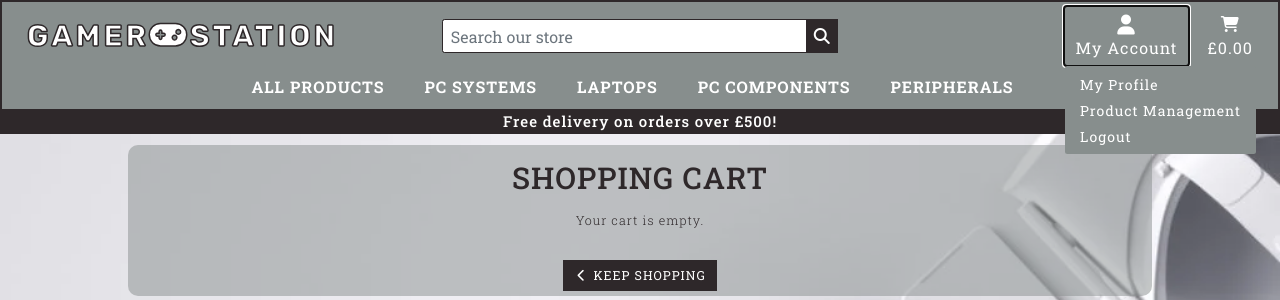
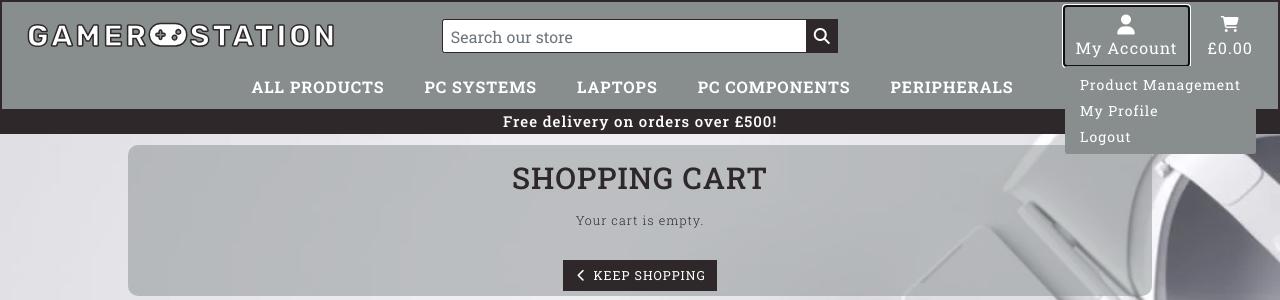
Before and after one commit to ThomasWharton/gamer-station, a Django app: page /cart/ in a window 1280 px wide, after a click on "My Account". Shown: the top 300 px of the page. Run offline with Django 3.2, Linux system fonts and the light colour scheme; the visitor is signed in with stand-in values (Sample User, id 1); parts of the project's set-up code (start-up, migrations or seed data) failed here and were passed over; some libraries are stand-ins or nearby versions.

Commit message:
Update profile view and add url to profile nav link

```diff
--- a/templates/base.html
+++ b/templates/base.html
@@ -69,9 +69,9 @@
                             <div class="dropdown-menu border-0 bg-grey" aria-labelledby="user-options">
                                 {% if request.user.is_authenticated %}
                                     {% if request.user.is_superuser %}
-                                        <a href="" class="dropdown-item">My Profile</a>
+                                        <a href="" class="dropdown-item">Product Management</a>
                                     {% endif %}
-                                    <a href="" class="dropdown-item text-white">Product Management</a>
+                                    <a href="{% url 'profile' %}" class="dropdown-item">My Profile</a>
                                     <a href="{% url 'account_logout' %}" class="dropdown-item">Logout</a>
                                 {% else %}
                                     <a href="{% url 'account_signup' %}" class="dropdown-item">Register</a>
```
Also changed, not shown: profiles/views.py (+7 -2 lines).
